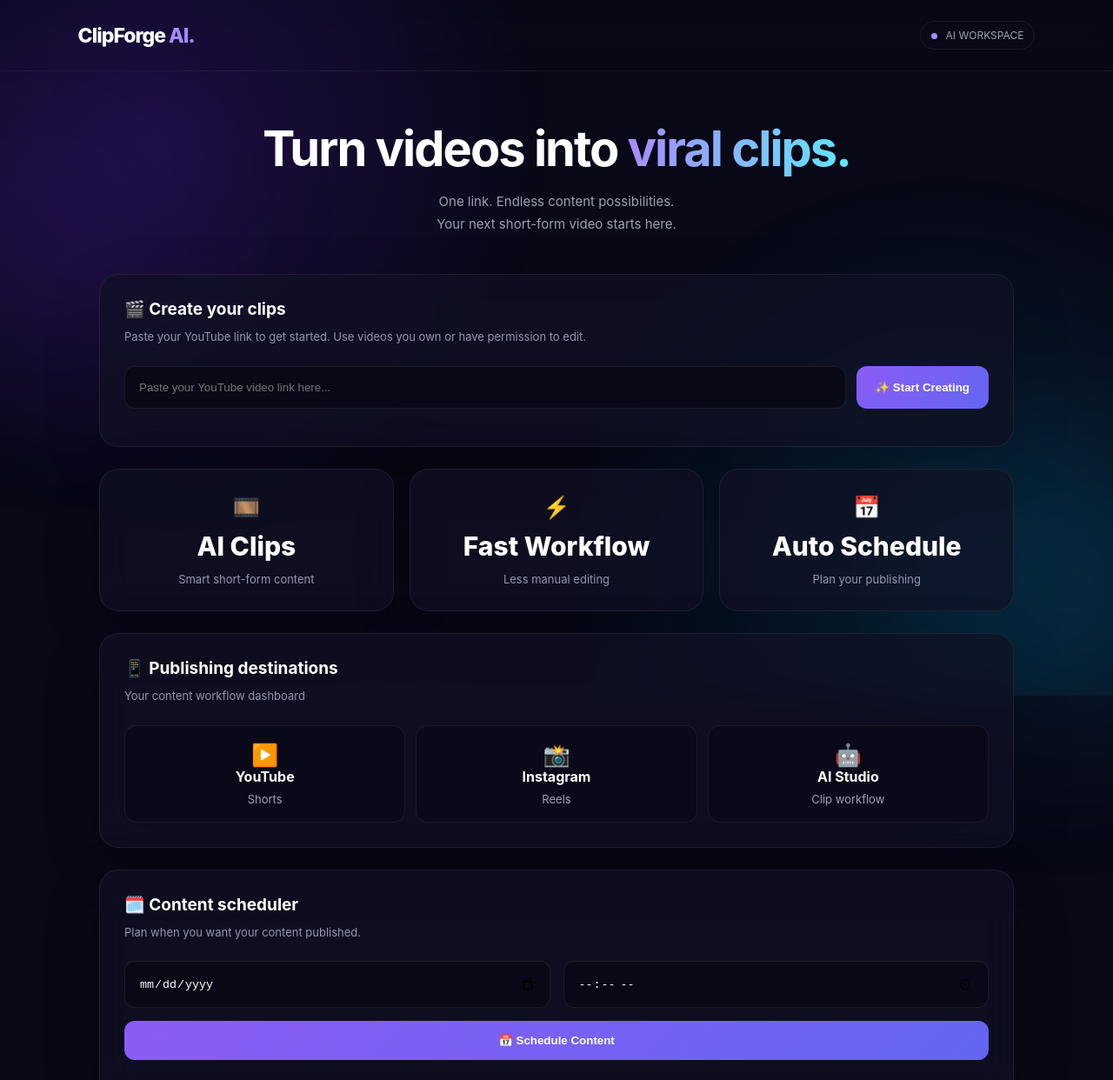
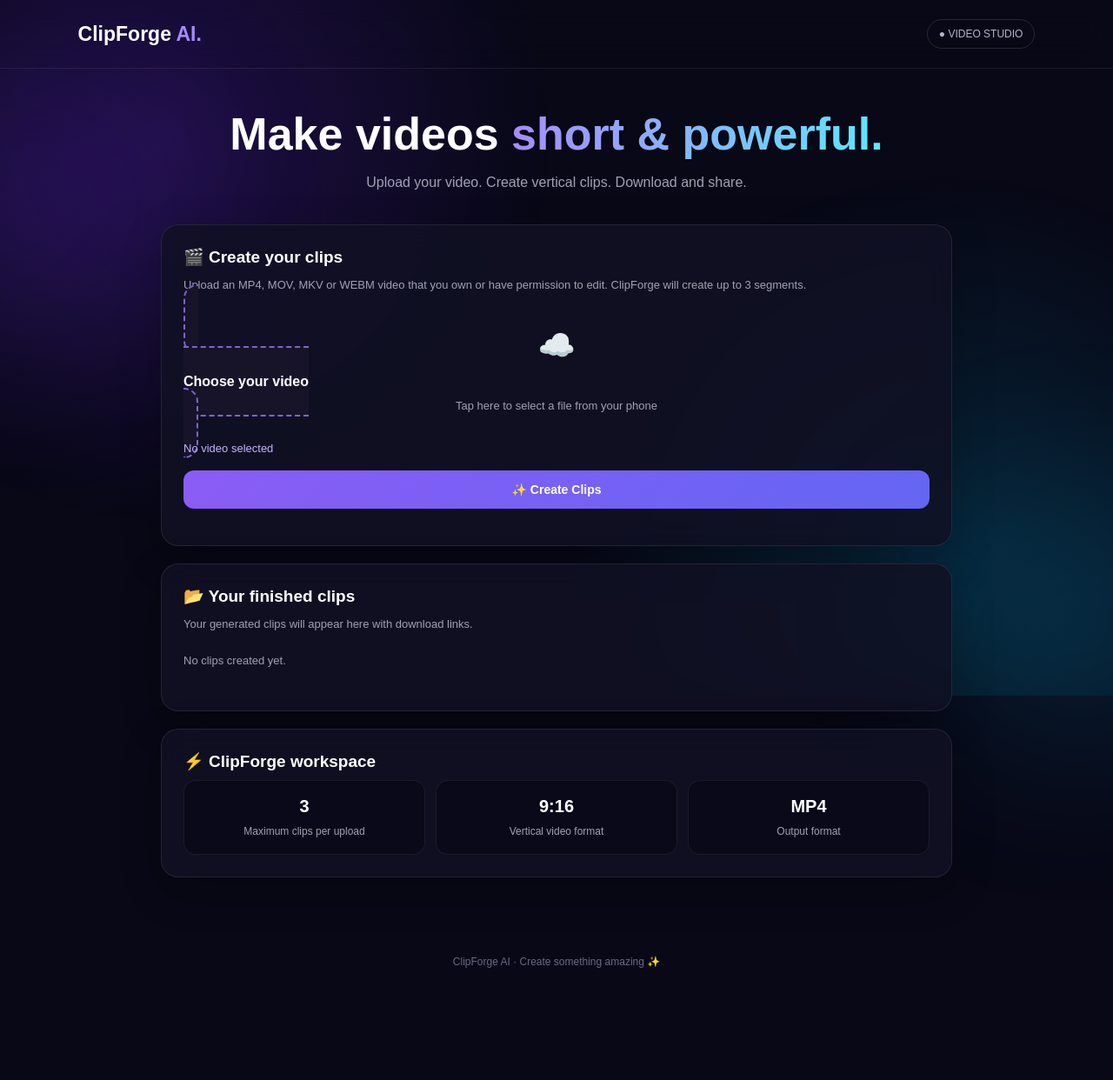
Before and after one commit to kunjnay/-clipforge-ai, a plain HTML site: page index.html in a window 1280 px wide. Shown: the top 1242 px of the page at 87% size. After the commit the page ends 1138 px from the top, so only its background shows below. Drawn offline with Linux system fonts and the light colour scheme.

Commit message:
index.html

```diff
--- a/index.html
+++ b/index.html
@@ -5,473 +5,187 @@
 <meta charset="UTF-8">
 <meta name="viewport" content="width=device-width, initial-scale=1.0">
 <title>ClipForge AI</title>
-
 <style>
-* {
-    margin: 0;
-    padding: 0;
-    box-sizing: border-box;
-}
-
-body {
-    font-family: Inter, Arial, sans-serif;
-    background: #080816;
-    color: #fff;
-    min-height: 100vh;
-    overflow-x: hidden;
-}
-
-body::before {
-    content: "";
-    position: fixed;
-    inset: 0;
-    background:
-        radial-gradient(circle at 15% 20%, #762aff30, transparent 35%),
-        radial-gradient(circle at 85% 80%, #00c8ff22, transparent 35%);
-    z-index: -1;
-}
-
-.orb {
-    position: fixed;
-    width: 300px;
-    height: 300px;
-    background: #7b2cff20;
-    filter: blur(100px);
-    border-radius: 50%;
-    animation: float 8s infinite alternate ease-in-out;
-    pointer-events: none;
-}
-
-.orb.one { top: 10%; left: -100px; }
-.orb.two { bottom: 0; right: -100px; background: #00bfff20; }
-
-@keyframes float {
-    from { transform: translateY(-20px); }
-    to { transform: translateY(50px); }
-}
-
-header {
-    display: flex;
-    justify-content: space-between;
-    align-items: center;
-    padding: 24px 7%;
-    border-bottom: 1px solid #ffffff10;
-    backdrop-filter: blur(15px);
-}
-
-.logo {
-    font-size: 23px;
-    font-weight: 800;
-    letter-spacing: -1px;
-}
-
-.logo span {
-    color: #a78bfa;
-}
-
-.status {
-    font-size: 12px;
-    color: #9ca3af;
-    border: 1px solid #ffffff15;
-    padding: 8px 12px;
-    border-radius: 30px;
-}
-
-.status i {
-    display: inline-block;
-    background: #a78bfa;
-    width: 7px;
-    height: 7px;
-    border-radius: 50%;
-    margin-right: 6px;
-}
-
-main {
-    max-width: 1100px;
-    margin: auto;
-    padding: 55px 24px;
-}
-
-.hero {
-    text-align: center;
-    margin-bottom: 45px;
-    animation: appear 0.8s ease;
-}
-
-.hero h1 {
-    font-size: clamp(32px, 6vw, 56px);
-    letter-spacing: -2px;
-    margin-bottom: 14px;
-}
-
-.gradient {
-    background: linear-gradient(90deg, #a78bfa, #5ee7ff);
-    -webkit-background-clip: text;
-    background-clip: text;
-    color: transparent;
-}
-
-.hero p {
-    color: #9ca3af;
-    font-size: 15px;
-    line-height: 1.7;
-}
-
-@keyframes appear {
-    from { opacity: 0; transform: translateY(20px); }
-    to { opacity: 1; transform: translateY(0); }
-}
-
-.card {
-    background: #111124b8;
-    border: 1px solid #ffffff12;
-    border-radius: 22px;
-    padding: 28px;
-    backdrop-filter: blur(20px);
-    box-shadow: 0 20px 70px #00000020;
-    transition: transform 0.3s, border 0.3s;
-}
-
-.card:hover {
-    border-color: #a78bfa55;
-    transform: translateY(-3px);
-}
-
-.card h2 {
-    font-size: 19px;
-    margin-bottom: 10px;
-}
-
-.sub {
-    color: #9696b0;
-    font-size: 13px;
-    margin-bottom: 23px;
-    line-height: 1.6;
-}
-
-.input-box {
-    display: flex;
-    gap: 12px;
-    flex-wrap: wrap;
-}
-
-input {
-    flex: 1;
-    min-width: 180px;
-    padding: 16px;
-    border: 1px solid #ffffff15;
-    border-radius: 12px;
-    background: #080816;
-    color: white;
-    outline: none;
-}
-
-input:focus {
-    border-color: #a78bfa;
-    box-shadow: 0 0 15px #a78bfa20;
-}
-
-button {
-    border: none;
-    border-radius: 12px;
-    padding: 15px 22px;
-    background: linear-gradient(135deg, #8b5cf6, #6366f1);
-    color: white;
-    font-weight: 700;
-    cursor: pointer;
-    transition: 0.25s;
-}
-
-button:hover {
-    transform: translateY(-2px);
-    box-shadow: 0 5px 25px #8b5cf640;
-}
-
-button:active {
-    transform: scale(.97);
-}
-
-.grid {
-    display: grid;
-    grid-template-columns: repeat(3, 1fr);
-    gap: 18px;
-    margin-top: 25px;
-}
-
-.stat {
-    text-align: center;
-}
-
-.stat .number {
-    font-size: 30px;
-    font-weight: 800;
-    margin: 12px 0;
-}
-
-.stat p {
-    color: #9696b0;
-    font-size: 13px;
-}
-
-.icon {
-    font-size: 25px;
-}
-
-.section {
-    margin-top: 25px;
-}
-
-.platforms {
-    display: flex;
-    gap: 12px;
-    flex-wrap: wrap;
-}
-
-.platform {
-    flex: 1;
-    min-width: 130px;
-    background: #090919;
-    border: 1px solid #ffffff12;
-    border-radius: 14px;
-    padding: 18px;
-    text-align: center;
-}
-
-.platform p {
-    font-size: 13px;
-    color: #a1a1b5;
-    margin-top: 8px;
-}
-
-.schedule {
-    display: grid;
-    grid-template-columns: 1fr 1fr;
-    gap: 15px;
-    margin-top: 18px;
-}
-
-.schedule input {
-    width: 100%;
-}
-
-.message {
-    margin-top: 15px;
-    font-size: 13px;
-    color: #a78bfa;
-    word-break: break-word;
-}
-
-footer {
-    text-align: center;
-    padding: 35px 20px;
-    color: #65657f;
-    font-size: 12px;
-}
-
-@media (max-width: 650px) {
-    header { padding: 20px; }
-    main { padding: 35px 16px; }
-    .card { padding: 20px; }
-    .grid { grid-template-columns: 1fr; }
-    .schedule { grid-template-columns: 1fr; }
-    .hero h1 { letter-spacing: -1px; }
-}
-
-@media (prefers-reduced-motion: reduce) {
-    *, *::before, *::after {
-        animation: none !important;
-        transition: none !important;
-    }
-}
+*{box-sizing:border-box;margin:0;padding:0}
+body{font-family:Arial,sans-serif;background:#080816;color:white;min-height:100vh;overflow-x:hidden}
+body:before{content:"";position:fixed;inset:0;z-index:-2;background:radial-gradient(circle at 15% 20%,#762aff35,transparent 35%),radial-gradient(circle at 85% 80%,#00c8ff25,transparent 35%)}
+.orb{position:fixed;width:280px;height:280px;border-radius:50%;filter:blur(100px);background:#762aff30;z-index:-1;animation:float 8s infinite alternate}
+.orb.one{top:5%;left:-100px}.orb.two{bottom:0;right:-100px;background:#00bfff25}
+@keyframes float{to{transform:translateY(60px)}}
+header{padding:22px 7%;display:flex;justify-content:space-between;align-items:center;border-bottom:1px solid #ffffff15;backdrop-filter:blur(15px)}
+.logo{font-size:23px;font-weight:800}.logo span{color:#a78bfa}
+.status{font-size:12px;color:#b5b5ca;border:1px solid #ffffff20;padding:9px 13px;border-radius:30px}
+main{max-width:950px;margin:auto;padding:45px 20px}
+.hero{text-align:center;margin-bottom:35px;animation:appear .7s ease}
+h1{font-size:clamp(32px,6vw,52px);margin-bottom:12px}
+.gradient{background:linear-gradient(90deg,#a78bfa,#5ee7ff);background-clip:text;-webkit-background-clip:text;color:transparent}
+.hero p,.muted{color:#a1a1b5;line-height:1.7}
+.card{background:#111124d9;border:1px solid #ffffff16;border-radius:20px;padding:25px;margin-bottom:20px;backdrop-filter:blur(18px);box-shadow:0 15px 50px #0003;animation:appear .7s ease}
+h2{font-size:19px;margin-bottom:10px}
+.muted{font-size:13px;margin-bottom:20px}
+.upload{border:2px dashed #8064c8;border-radius:16px;padding:30px 15px;text-align:center;background:#17142a;cursor:pointer}
+.upload:hover{border-color:#b69aff;background:#201a38}
+.upload .emoji{font-size:35px;margin-bottom:12px}
+input[type=file]{display:none}
+button{border:0;border-radius:12px;padding:14px 20px;background:linear-gradient(135deg,#8b5cf6,#6366f1);color:white;font-weight:bold;cursor:pointer;font-size:14px;transition:.2s}
+button:hover{transform:translateY(-2px);box-shadow:0 5px 20px #8b5cf655}
+button:disabled{opacity:.5;cursor:not-allowed;transform:none}
+.primary{width:100%;margin-top:18px}
+#fileName{color:#c4b5fd;font-size:13px;margin-top:12px;overflow-wrap:anywhere}
+#message{margin-top:17px;font-size:14px;color:#c4b5fd;line-height:1.6;overflow-wrap:anywhere}
+.progress{height:7px;background:#29243d;border-radius:10px;margin-top:15px;overflow:hidden;display:none}
+.progress div{height:100%;width:35%;background:linear-gradient(90deg,#8b5cf6,#5ee7ff);animation:loading 1.2s infinite alternate}
+@keyframes loading{to{width:95%}}
+.clip{padding:15px;background:#090919;border:1px solid #ffffff15;border-radius:13px;margin-top:12px;display:flex;justify-content:space-between;align-items:center;gap:12px;flex-wrap:wrap}
+.clip a{color:#c4b5fd;text-decoration:none;font-size:13px;font-weight:bold}
+.clip a:hover{text-decoration:underline}
+.info{display:grid;grid-template-columns:repeat(3,1fr);gap:12px}
+.info div{background:#090919;padding:18px;border:1px solid #ffffff12;border-radius:14px;text-align:center}
+.info strong{display:block;font-size:20px;margin-bottom:7px}
+.info span{font-size:12px;color:#a1a1b5}
+footer{text-align:center;color:#696981;font-size:12px;padding:25px}
+@keyframes appear{from{opacity:0;transform:translateY(15px)}to{opacity:1;transform:translateY(0)}}
+@media(max-width:600px){header{padding:18px}.card{padding:19px}.info{grid-template-columns:1fr}.clip{align-items:flex-start;flex-direction:column}}
+@media(prefers-reduced-motion:reduce){*,*:before,*:after{animation:none!important;transition:none!important}}
 </style>
 </head>
-
 <body>
-
-<div class="orb one"></div>
-<div class="orb two"></div>
+<div class="orb one"></div><div class="orb two"></div>
 
 <header>
   <div class="logo">ClipForge <span>AI.</span></div>
-    <div class="status"><i></i> AI WORKSPACE</div>
+  <div class="status">● VIDEO STUDIO</div>
 </header>
 
 <main>
-
   <section class="hero">
-        <h1>Turn videos into <span class="gradient">viral clips.</span></h1>
-        <p>One link. Endless content possibilities.<br>
-        Your next short-form video starts here.</p>
+    <h1>Make videos <span class="gradient">short & powerful.</span></h1>
+    <p>Upload your video. Create vertical clips. Download and share.</p>
   </section>
 
   <section class="card">
     <h2>🎬 Create your clips</h2>
-        <p class="sub">
-            Paste your YouTube link to get started.
-            Use videos you own or have permission to edit.
-        </p>
+    <p class="muted">Upload an MP4, MOV, MKV or WEBM video that you own or have permission to edit. ClipForge will create up to 3 segments.</p>
 
-        <div class="input-box">
-            <input type="url" id="videoLink"
-                   placeholder="Paste your YouTube video link here...">
-            <button onclick="startProcessing()">✨ Start Creating</button>
-        </div>
+    <label class="upload" for="videoFile">
+      <div class="emoji">☁️</div>
+      <strong>Choose your video</strong>
+      <p class="muted" style="margin:8px 0 0">Tap here to select a file from your phone</p>
+    </label>
 
-        <div id="message" class="message"></div>
+    <input id="videoFile" type="file" accept="video/mp4,video/quicktime,video/x-matroska,video/webm">
+    <div id="fileName">No video selected</div>
+
+    <button class="primary" id="createBtn" onclick="createClips()">✨ Create Clips</button>
+    <div class="progress" id="progress"><div></div></div>
+    <div id="message" role="status"></div>
   </section>
 
-    <section class="grid">
-        <div class="card stat">
-            <div class="icon">🎞️</div>
-            <div class="number">AI Clips</div>
-            <p>Smart short-form content</p>
-        </div>
-
-        <div class="card stat">
-            <div class="icon">⚡</div>
-            <div class="number">Fast Workflow</div>
-            <p>Less manual editing</p>
-        </div>
-
-        <div class="card stat">
-            <div class="icon">📅</div>
-            <div class="number">Auto Schedule</div>
-            <p>Plan your publishing</p>
+  <section class="card">
+    <h2>📂 Your finished clips</h2>
+    <p class="muted">Your generated clips will appear here with download links.</p>
+    <div id="clips">
+      <p class="muted">No clips created yet.</p>
     </div>
   </section>
 
-    <section class="card section">
-        <h2>📱 Publishing destinations</h2>
-        <p class="sub">Your content workflow dashboard</p>
-
-        <div class="platforms">
-            <div class="platform">
-                <div class="icon">▶️</div>
-                <strong>YouTube</strong>
-                <p>Shorts</p>
-            </div>
-
-            <div class="platform">
-                <div class="icon">📸</div>
-                <strong>Instagram</strong>
-                <p>Reels</p>
-            </div>
-
-            <div class="platform">
-                <div class="icon">🤖</div>
-                <strong>AI Studio</strong>
-                <p>Clip workflow</p>
-            </div>
+  <section class="card">
+    <h2>⚡ ClipForge workspace</h2>
+    <div class="info">
+      <div><strong>3</strong><span>Maximum clips per upload</span></div>
+      <div><strong>9:16</strong><span>Vertical video format</span></div>
+      <div><strong>MP4</strong><span>Output format</span></div>
     </div>
   </section>
-
-    <section class="card section">
-        <h2>🗓️ Content scheduler</h2>
-        <p class="sub">Plan when you want your content published.</p>
-
-        <div class="schedule">
-            <input type="date" id="scheduleDate">
-            <input type="time" id="scheduleTime">
-        </div>
-
-        <button style="margin-top:15px;width:100%"
-                onclick="schedulePost()">
-            📅 Schedule Content
-        </button>
-
-        <div id="scheduleMessage" class="message"></div>
-    </section>
-
 </main>
 
-<footer>
-    ClipForge AI · Create something amazing ✨
-</footer>
+<footer>ClipForge AI · Create something amazing ✨</footer>
 
 <script>
-async function startProcessing() {
-    const link = document.getElementById("videoLink").value.trim();
+const fileInput = document.getElementById("videoFile");
+const fileName = document.getElementById("fileName");
 const message = document.getElementById("message");
+const createBtn = document.getElementById("createBtn");
+const progress = document.getElementById("progress");
+const clipsBox = document.getElementById("clips");
 
-    if (!link) {
-        message.textContent = "Please paste a YouTube link first.";
+fileInput.addEventListener("change", () => {
+  const file = fileInput.files[0];
+  fileName.textContent = file ? "Selected: " + file.name : "No video selected";
+  message.textContent = "";
+});
+
+async function createClips() {
+  const file = fileInput.files[0];
+
+  if (!file) {
+    message.textContent = "Please choose a video first.";
     return;
   }
 
-    message.textContent = "Sending your video to ClipForge AI...";
+  const allowed = [".mp4", ".mov", ".mkv", ".webm"];
+  const extension = "." + file.name.split(".").pop().toLowerCase();
+
+  if (!allowed.includes(extension)) {
+    message.textContent = "Please choose an MP4, MOV, MKV or WEBM file.";
+    return;
+  }
+
+  const formData = new FormData();
+  formData.append("file", file);
+
+  createBtn.disabled = true;
+  progress.style.display = "block";
+  message.textContent = "Uploading and processing your video. This may take a while...";
+  clipsBox.innerHTML = "";
 
   try {
-        const response = await fetch("/api/jobs", {
+    const response = await fetch("/api/upload", {
       method: "POST",
-            headers: {
-                "Content-Type": "application/json"
-            },
-            body: JSON.stringify({
-                url: link,
-                platforms: ["youtube", "instagram"]
-            })
+      body: formData
     });
 
     const result = await response.json();
 
     if (!response.ok) {
-            throw new Error(result.detail || "Something went wrong");
+      throw new Error(result.detail || "Upload failed");
     }
 
-        message.textContent =
-            "Success! Your video has been added to the ClipForge queue. Job ID: " +
-            result.job.id;
+    if (result.status !== "completed") {
+      throw new Error(result.error || "Video processing failed");
+    }
+
+    message.textContent = "🎉 Your clips are ready!";
+    clipsBox.innerHTML = "";
+
+    if (!result.clips || result.clips.length === 0) {
+      clipsBox.textContent = "No clips were generated.";
+    } else {
+      result.clips.forEach((clip, index) => {
+        const row = document.createElement("div");
+        row.className = "clip";
+
+        const label = document.createElement("strong");
+        label.textContent = "🎞️ Clip " + (index + 1);
+
+        const link = document.createElement("a");
+        link.href = clip;
+        link.textContent = "⬇ Download clip";
+        link.download = "";
+
+        row.append(label, link);
+        clipsBox.appendChild(row);
+      });
+    }
 
   } catch (error) {
-        message.textContent = "Error: " + error.message;
+    message.textContent = "❌ " + error.message;
+    clipsBox.innerHTML = '<p class="muted">No finished clips yet.</p>';
+  } finally {
+    createBtn.disabled = false;
+    progress.style.display = "none";
   }
 }
-    const link = document.getElementById("videoLink").value.trim();
-    const message = document.getElementById("message");
-
-    if (!link) {
-        message.textContent = "Please paste a video link first.";
-        return;
-    }
-
-    try {
-        const url = new URL(link);
-        if (!url.hostname.includes("youtube.com") &&
-            !url.hostname.includes("youtu.be")) {
-            message.textContent = "Please enter a valid YouTube link.";
-            return;
-        }
-    } catch {
-        message.textContent = "Please enter a valid video URL.";
-        return;
-    }
-
-    message.textContent =
-        "Link received! AI clipping and publishing services still need to be connected to the backend.";
-}
-
-function schedulePost() {
-    const date = document.getElementById("scheduleDate").value;
-    const time = document.getElementById("scheduleTime").value;
-    const message = document.getElementById("scheduleMessage");
-
-    if (!date || !time) {
-        message.textContent = "Please choose a date and time.";
-        return;
-    }
-
-    const chosen = new Date(date + "T" + time);
-
-    if (chosen < new Date()) {
-        message.textContent = "Please select a future date and time.";
-        return;
-    }
-
-    message.textContent =
-        "Schedule preview created for " + date + " at " + time +
-        ". Automatic publishing is not connected yet.";
-}
 </script>
-
 </body>
 </html>
```
Lines whose indentation alone changed are shown as unchanged.
